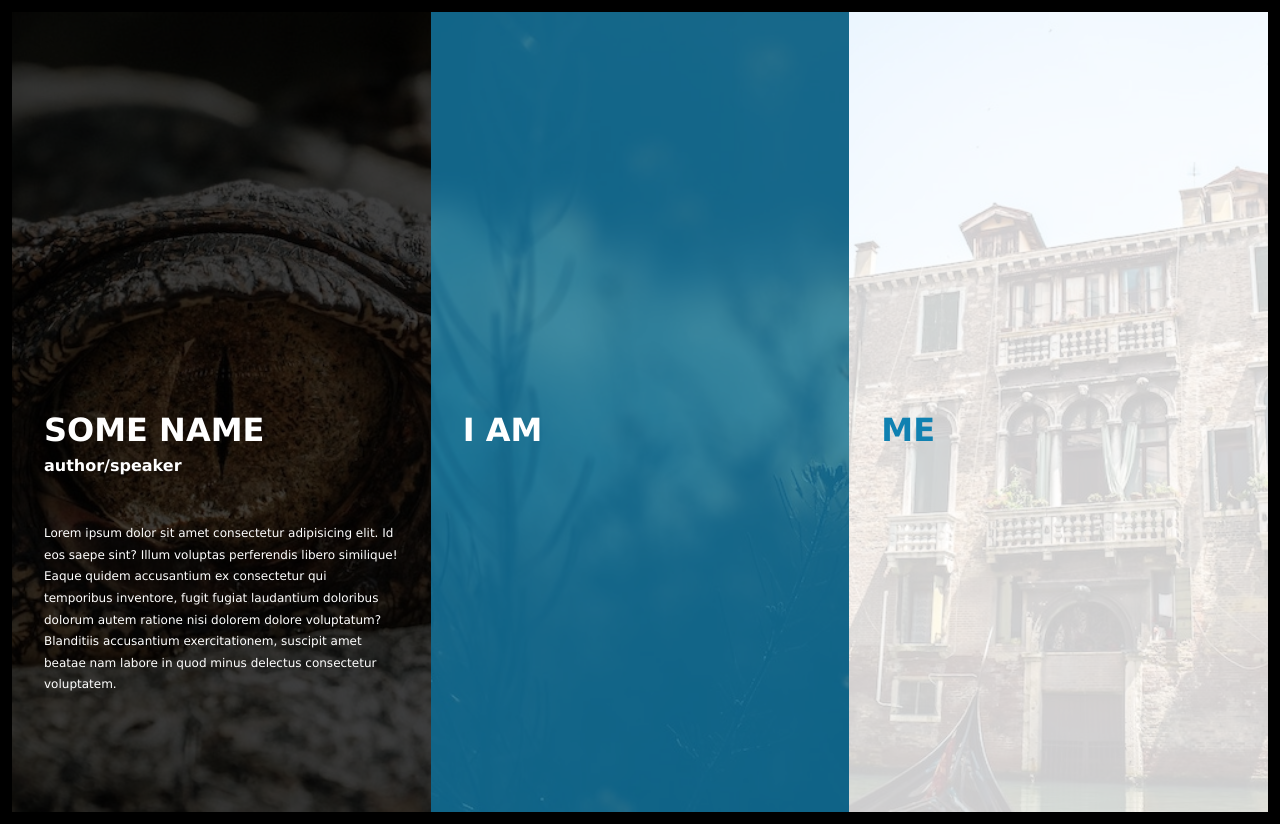
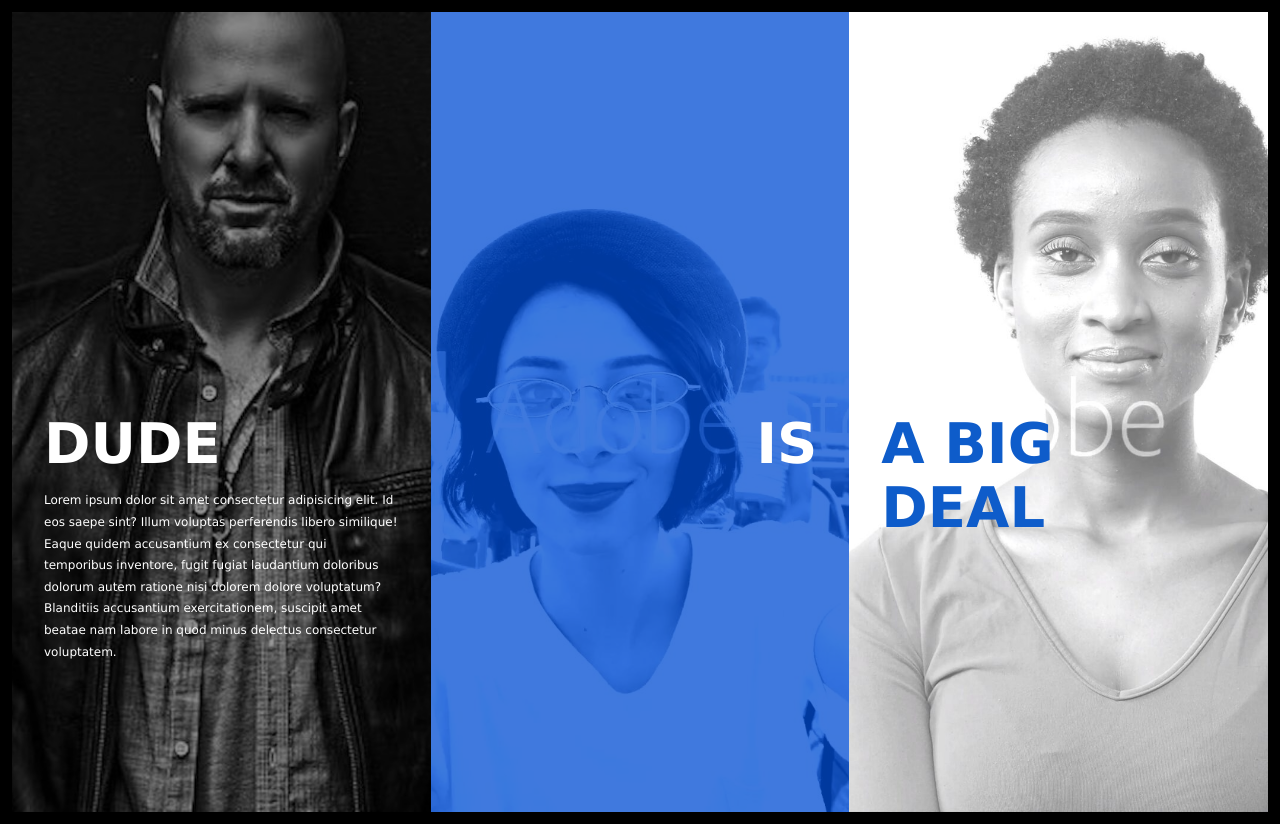
Before and after one commit to sjbeli/sjbeli.github.io, a PHP site: page / in a window 1280 px wide. Run offline with PHP 8.4, Linux system fonts and the light colour scheme.

Commit message:
upload new images, tweak css html

```diff
--- a/one/index.html
+++ b/one/index.html
@@ -14,9 +14,9 @@
   <div class="container">
 
     <div class="img-wrap">
-      <div class="left box" style="background-image: url(./img/croc-eye.jpg)">
-        <h1>Some Name</h1>
-        <h2>author/speaker</h2>
+      <div class="left box" style="background-image: url(./img/dude.jpg); background-position: top;">
+        <h1>Dude</h1>
+        <!-- <h2>author/speaker</h2> -->
         <p>Lorem ipsum dolor sit amet consectetur adipisicing elit. Id eos saepe sint? Illum voluptas perferendis
           libero similique! Eaque quidem accusantium ex consectetur qui temporibus inventore, fugit fugiat laudantium
           doloribus dolorum autem ratione nisi dolorem dolore voluptatum? Blanditiis accusantium exercitationem,
@@ -25,14 +25,14 @@
     </div>
 
     <div class="img-wrap">
-      <div class="center box" style="background-image: url(./img/suset-mood-ukraine.jpg)">
-        <h1>I Am</h1>
+      <div class="center box" style="background-image: url(./img/center-vid.jpg)">
+        <h1>Is</h1>
       </div>
     </div>
 
     <div class="img-wrap">
-      <div class="right box" style="background-image: url(./img/venice-italy.jpg)">
-        <h1>Me</h1>
+      <div class="right box" style="background-image: url(./img/far-right-vid.jpg)">
+        <h1>A Big Deal</h1>
       </div>
     </div>
 
--- a/one/style.css
+++ b/one/style.css
@@ -13,7 +13,7 @@ body {
   margin: 0 auto;
   padding: 0;
   min-width: 320px;
-  max-width: 1280px;
+  max-width: 2560px;
   background-color: black;
   color: white;
   font-family: "Lucida Sans", "Lucida Sans Regular", "Lucida Grande", "Lucida Sans Unicode", Geneva, Verdana, sans-serif;
@@ -25,6 +25,8 @@ h1, h2, h3, h4, p {
 }
 
 h1 {
+  /* font-size: 6rem; */
+  font-size: 3.5rem;
   text-transform: uppercase;
   padding-bottom: 0.25em;
 }
@@ -58,7 +60,7 @@ a:hover, a:active, a:focus {
 .container {
   padding: 0.75rem;
 }
-@media (min-width: 992px) {
+@media (min-width: 768px) {
   .container {
     display: -webkit-box;
     display: -ms-flexbox;
@@ -69,7 +71,7 @@ a:hover, a:active, a:focus {
 .img-wrap {
   position: relative;
 }
-@media (min-width: 992px) {
+@media (min-width: 768px) {
   .img-wrap {
     -webkit-box-flex: 0;
         -ms-flex: 0 1 100%;
@@ -106,7 +108,7 @@ a:hover, a:active, a:focus {
     padding: 0 6rem;
   }
 }
-@media (min-width: 992px) {
+@media (min-width: 768px) {
   .img-wrap > * {
     /* keeps images from expanding */
     background-attachment: scroll;
@@ -138,7 +140,7 @@ a:hover, a:active, a:focus {
           justify-content: flex-end;
   padding-bottom: 2rem;
 }
-@media (min-width: 992px) {
+@media (min-width: 768px) {
   .left {
     /* reset justify-content to vertically center all text */
     -webkit-box-pack: start;
@@ -147,21 +149,34 @@ a:hover, a:active, a:focus {
   }
 }
 
+.left h1 {
+  /* font-size: 3.5rem; */
+}
+
+.center h1 {
+  text-align: left;
+}
+@media (min-width: 768px) {
+  .center h1 {
+    text-align: right;
+  }
+}
+
 .right {
-  color: #1081b1;
+  color: #0e5cca;
 }
 
 /* opacity layers for left, center, right boxes */
 .left:after {
-  background-color: rgba(0, 0, 0, 0.75);
+  background-color: rgba(0, 0, 0, 0.4);
 }
 
 .center:after {
-  background-color: rgba(16, 129, 177, 0.75);
+  background-color: rgba(0, 77, 211, 0.75);
 }
 
 .right:after {
-  background-color: rgba(255, 255, 255, 0.8);
+  /* background-color: rgba(255, 255, 255, 0.8); */
 }
 
 .box * {
--- a/one/style.scss
+++ b/one/style.scss
@@ -34,7 +34,7 @@ body {
   margin: 0 auto;
   padding: 0;
   min-width: 320px;
-  max-width: 1280px;
+  max-width: 2560px;
   background-color: black;
   color: white;
   font-family: 'Lucida Sans', 'Lucida Sans Regular', 'Lucida Grande', 'Lucida Sans Unicode', Geneva, Verdana, sans-serif;
@@ -43,6 +43,8 @@ h1,h2,h3,h4,p {
   margin: 0; padding: 0;
 }
 h1 {
+  /* font-size: 6rem; */
+  font-size: 3.5rem;
   text-transform: uppercase;
   padding-bottom: 0.25em;
 }
@@ -67,11 +69,10 @@ a:hover, a:active, a:focus {
   color: darkorange;
 }
 
-
 .container {
   padding: 0.75rem;
 
-  @include atLarge {
+  @include atMedium {
     display: flex;
   }
 }
@@ -79,7 +80,7 @@ a:hover, a:active, a:focus {
 .img-wrap {
   position: relative;
 
-  @include atLarge {
+  @include atMedium {
     flex: 0 1 100%;
   }
 }
@@ -104,7 +105,7 @@ a:hover, a:active, a:focus {
     padding: 0 6rem;
   }
 
-  @include atLarge {
+  @include atMedium {
     /* keeps images from expanding */
     background-attachment: scroll;
     /* vertically center all text */
@@ -128,24 +129,34 @@ a:hover, a:active, a:focus {
   justify-content: flex-end;
   padding-bottom: 2rem;
 
-  @include atLarge {
+  @include atMedium {
     /* reset justify-content to vertically center all text */
     justify-content: flex-start;
   }
 }
+.left h1 {
+  /* font-size: 3.5rem; */
+}
+.center h1 {
+  text-align: left;
+
+  @include atMedium {
+    text-align: right;
+  }
+}
 .right {
-  color: #1081b1;
+  color: #0e5cca;
 }
 
 /* opacity layers for left, center, right boxes */
 .left:after {
-  background-color: rgba(0, 0, 0, 0.75);
+  background-color: rgba(0, 0, 0, 0.4);
 }
 .center:after {
-  background-color: rgba(16, 129, 177, 0.75);
+  background-color: rgba(0, 77, 211, 0.75);
 }
 .right:after {
-  background-color: rgba(255, 255, 255, 0.8);
+  /* background-color: rgba(255, 255, 255, 0.8); */
 }
 
 .box * {
```
Also changed, not shown: one/img/center-vid.jpg (added), one/img/david.jpg (added), one/img/dude.jpg (added), one/img/far-right-vid.jpg (added), one/img/rider.jpg (added), 2 other files.
